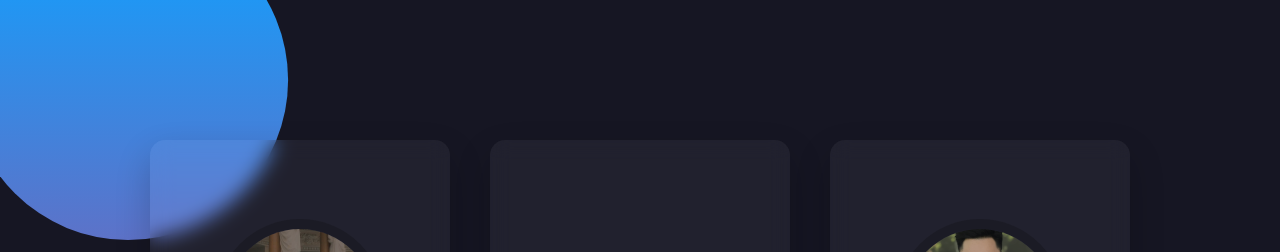
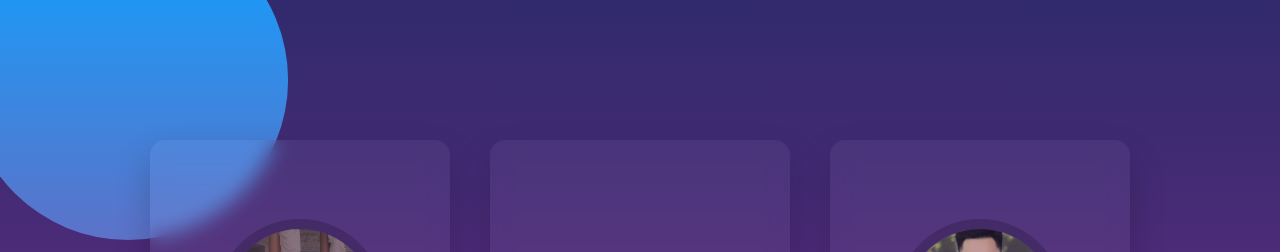
Before and after one commit to huynm2000/Count_Day, a plain HTML site: page index.html in a window 1280 px wide. Shown: the top 252 px of the page. Drawn offline with Linux system fonts and the light colour scheme.

Commit message:
gradient_update

```diff
--- a/style_index.css
+++ b/style_index.css
@@ -10,7 +10,8 @@ body {
   justify-content: center;
   align-items: center;
   flex-wrap: wrap;
-  background: #161623;
+  /* background: #990099 */
+  background-image: linear-gradient(#312A6C, #852D91);
   min-height: 100vh;
 }
 
--- a/style_memories.css
+++ b/style_memories.css
@@ -18,7 +18,7 @@
 }
 
 *::selection {
-  background: var(#2c0202);
+  background-image: linear-gradient(#312A6C, #852D91);
   color: #fff;
 }
 
@@ -30,7 +30,7 @@ html {
 }
 
 body {
-  background: var(--black);
+  background-image: linear-gradient(#312A6C, #852D91);
 }
 
 section {
@@ -72,7 +72,7 @@ header {
   left: 0;
   right: 0;
   z-index: 10000;
-  background: var(--black);
+  background-image: linear-gradient(#312A6C, #852D91);
   padding: 2rem 9%;
   display: flex;
   align-items: center;
@@ -216,7 +216,7 @@ header .navbar a:hover {
 
 .vendor .box-container .box .info p {
   font-size: 1.7rem;
-  color: #333;
+  color: #fff;
   padding: 1rem;
 }
 
@@ -248,7 +248,7 @@ header .navbar a:hover {
 
 .clients .row .box-container .box .info p {
   font-size: 1.7rem;
-  color: #aaa;
+  color: #fff;
   padding: 1rem 0;
   font-style: italic;
 }
```
